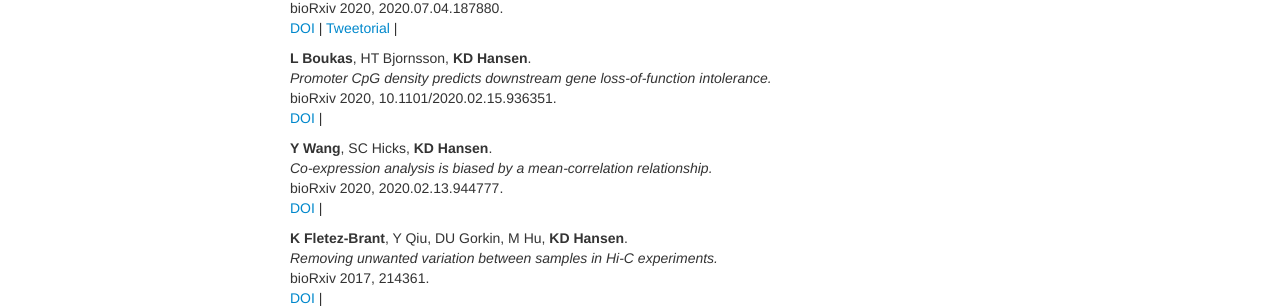
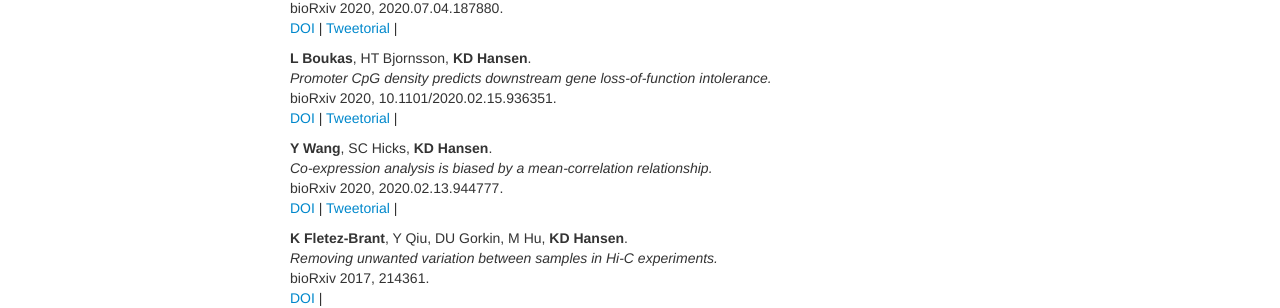
Before and after one commit to hansenlab/hansenlab.github.io, a Jekyll site: the page built from 02-pubs.md, in a window 1280 px wide and 900 px high. Shown: the part 324-632 px from the top of the window. Built offline with Jekyll 4.4.1, drawn with Linux system fonts in a browser that asks for light colours; comment, search, counter and statistics services are not loaded.

Commit message:
more tweetorials

```diff
--- a/02-pubs.md
+++ b/02-pubs.md
@@ -34,12 +34,14 @@ bioRxiv 2020, 2020.07.04.187880.
 _Promoter CpG density predicts downstream gene loss-of-function intolerance._
 bioRxiv 2020, 10.1101/2020.02.15.936351.
 [DOI](https://doi.org/10.1101/2020.02.15.936351) |
+[Tweetorial](https://twitter.com/KasperDHansen/status/1229601875554635781?s=20) |
 <span data-badge-type="4" data-doi="10.1101/2020.02.15.936351" data-hide-no-mentions="true" class="altmetric-embed"> </span>
 
 **Y Wang**, SC Hicks, **KD Hansen**.
 _Co-expression analysis is biased by a mean-correlation relationship._
 bioRxiv 2020, 2020.02.13.944777.
 [DOI](https://doi.org/10.1101/2020.02.13.944777) |
+[Tweetorial](https://twitter.com/KasperDHansen/status/1228157664854781952?s=20) |
 <span data-badge-type="4" data-doi="10.1101/2020.02.13.944777" data-hide-no-mentions="true" class="altmetric-embed"> </span>
 
 **K Fletez-Brant**, Y Qiu, DU Gorkin, M Hu, **KD Hansen**.
```
